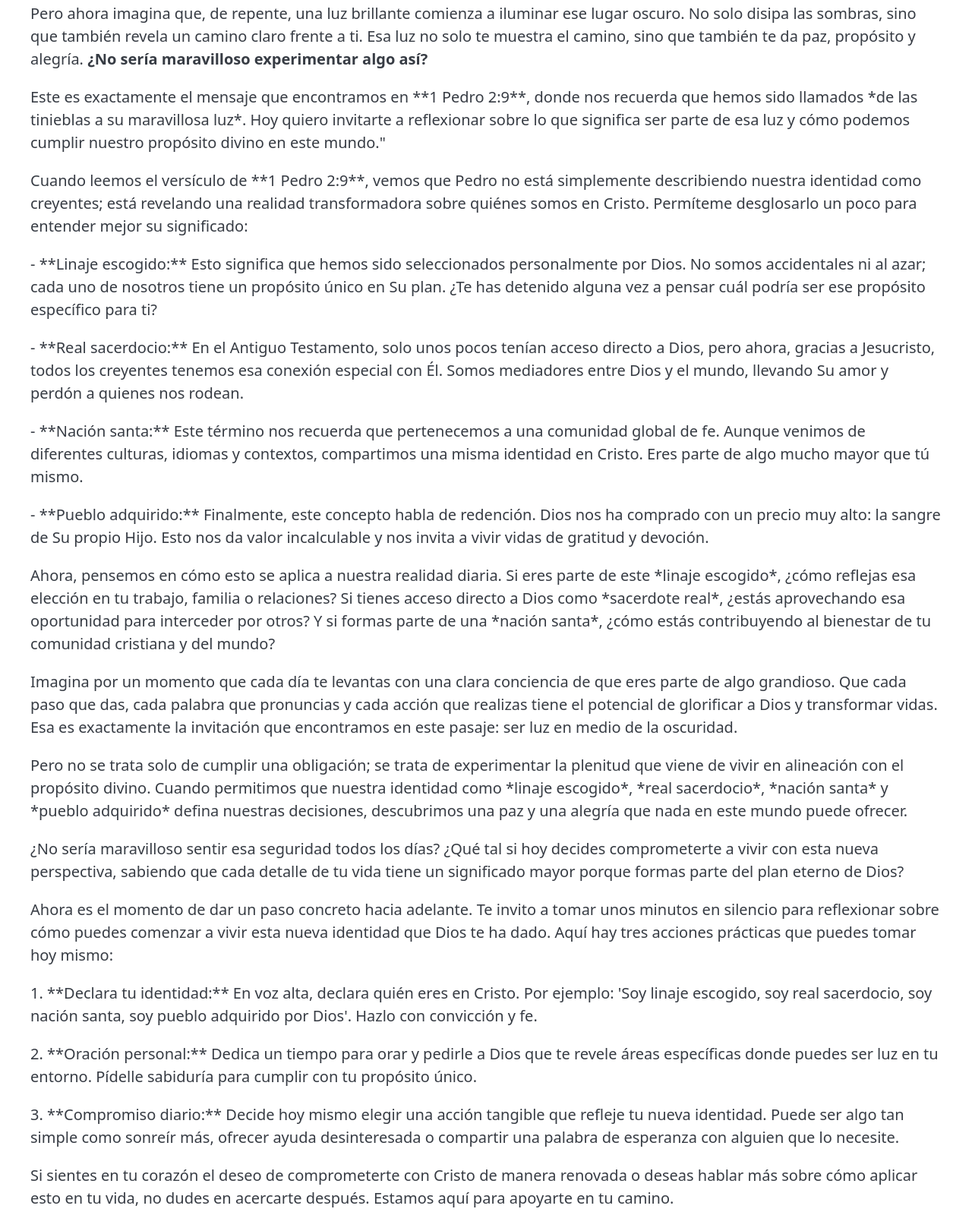
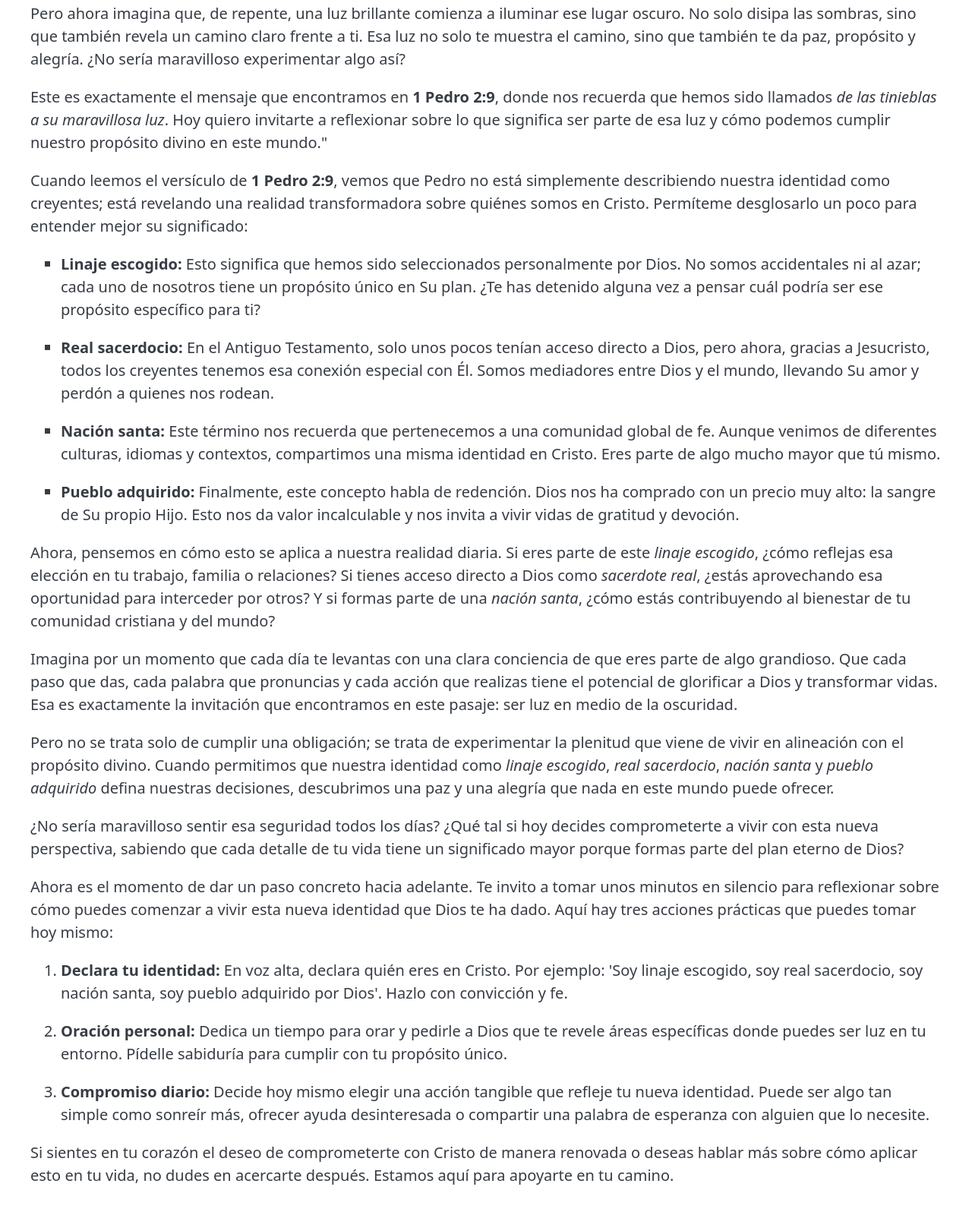
Before and after one commit to Eliezer516/pildorasdesalvacion, an Eleventy site: page src/posts/2025-02-07-de-las-tinieblas-a-la-luz-descubre-tu-proposito-como-pueblo-escogido-de-dios.md in a window 1280 px wide. Shown: the part 267-1863 px from the top of the page at 76% size. Built offline with nearby package versions, Linux system fonts and the light colour scheme; Eleventy itself is replaced by a stand-in of ours; files that its build step writes are made by us from their sources.

Commit message:
Update 2025-02-07-de-las-tinieblas-a-la-luz-descubre-tu-proposito-como-pueblo-escogido-de-dios.md

```diff
--- a/src/posts/2025-02-07-de-las-tinieblas-a-la-luz-descubre-tu-proposito-como-pueblo-escogido-de-dios.md
+++ b/src/posts/2025-02-07-de-las-tinieblas-a-la-luz-descubre-tu-proposito-como-pueblo-escogido-de-dios.md
@@ -1,38 +1,40 @@
 ---
 published: true
-date: 2025-02-07
-title: "De las Tinieblas a la Luz: Descubre Tu Propósito como Pueblo Escogido de Dios"
+date: 2025-02-07T00:00:00.000Z
+title: 'De las Tinieblas a la Luz: Descubre Tu Propósito como Pueblo Escogido de Dios'
 ---
+
+
 Imagina por un momento que estás en medio de una gran oscuridad. No puedes ver nada, ni siquiera tus propias manos frente a ti. Todo lo que escuchas son susurros confusos y voces distantes que no logras entender. Te sientes perdido, desconectado, como si nadie supiera dónde estás ni cuál es tu propósito. Esta imagen podría representar cómo muchas personas viven hoy en día: sin dirección, sin esperanza y sin sentido claro en sus vidas.
 
-Pero ahora imagina que, de repente, una luz brillante comienza a iluminar ese lugar oscuro. No solo disipa las sombras, sino que también revela un camino claro frente a ti. Esa luz no solo te muestra el camino, sino que también te da paz, propósito y alegría. **¿No sería maravilloso experimentar algo así?**
+Pero ahora imagina que, de repente, una luz brillante comienza a iluminar ese lugar oscuro. No solo disipa las sombras, sino que también revela un camino claro frente a ti. Esa luz no solo te muestra el camino, sino que también te da paz, propósito y alegría. ¿No sería maravilloso experimentar algo así?
 
-Este es exactamente el mensaje que encontramos en \*\*1 Pedro 2:9\*\*, donde nos recuerda que hemos sido llamados \*de las tinieblas a su maravillosa luz\*. Hoy quiero invitarte a reflexionar sobre lo que significa ser parte de esa luz y cómo podemos cumplir nuestro propósito divino en este mundo."
+Este es exactamente el mensaje que encontramos en **1 Pedro 2:9**, donde nos recuerda que hemos sido llamados *de las tinieblas a su maravillosa luz*. Hoy quiero invitarte a reflexionar sobre lo que significa ser parte de esa luz y cómo podemos cumplir nuestro propósito divino en este mundo."
 
-Cuando leemos el versículo de \*\*1 Pedro 2:9\*\*, vemos que Pedro no está simplemente describiendo nuestra identidad como creyentes; está revelando una realidad transformadora sobre quiénes somos en Cristo. Permíteme desglosarlo un poco para entender mejor su significado:
+Cuando leemos el versículo de **1 Pedro 2:9**, vemos que Pedro no está simplemente describiendo nuestra identidad como creyentes; está revelando una realidad transformadora sobre quiénes somos en Cristo. Permíteme desglosarlo un poco para entender mejor su significado:
 
-\- \*\*Linaje escogido:\*\* Esto significa que hemos sido seleccionados personalmente por Dios. No somos accidentales ni al azar; cada uno de nosotros tiene un propósito único en Su plan. ¿Te has detenido alguna vez a pensar cuál podría ser ese propósito específico para ti?
+- **Linaje escogido:** Esto significa que hemos sido seleccionados personalmente por Dios. No somos accidentales ni al azar; cada uno de nosotros tiene un propósito único en Su plan. ¿Te has detenido alguna vez a pensar cuál podría ser ese propósito específico para ti?
 
-\- \*\*Real sacerdocio:\*\* En el Antiguo Testamento, solo unos pocos tenían acceso directo a Dios, pero ahora, gracias a Jesucristo, todos los creyentes tenemos esa conexión especial con Él. Somos mediadores entre Dios y el mundo, llevando Su amor y perdón a quienes nos rodean.
+- **Real sacerdocio:** En el Antiguo Testamento, solo unos pocos tenían acceso directo a Dios, pero ahora, gracias a Jesucristo, todos los creyentes tenemos esa conexión especial con Él. Somos mediadores entre Dios y el mundo, llevando Su amor y perdón a quienes nos rodean.
 
-\- \*\*Nación santa:\*\* Este término nos recuerda que pertenecemos a una comunidad global de fe. Aunque venimos de diferentes culturas, idiomas y contextos, compartimos una misma identidad en Cristo. Eres parte de algo mucho mayor que tú mismo.
+- **Nación santa:** Este término nos recuerda que pertenecemos a una comunidad global de fe. Aunque venimos de diferentes culturas, idiomas y contextos, compartimos una misma identidad en Cristo. Eres parte de algo mucho mayor que tú mismo.
 
-\- \*\*Pueblo adquirido:\*\* Finalmente, este concepto habla de redención. Dios nos ha comprado con un precio muy alto: la sangre de Su propio Hijo. Esto nos da valor incalculable y nos invita a vivir vidas de gratitud y devoción.
+- **Pueblo adquirido:** Finalmente, este concepto habla de redención. Dios nos ha comprado con un precio muy alto: la sangre de Su propio Hijo. Esto nos da valor incalculable y nos invita a vivir vidas de gratitud y devoción.
 
-Ahora, pensemos en cómo esto se aplica a nuestra realidad diaria. Si eres parte de este \*linaje escogido\*, ¿cómo reflejas esa elección en tu trabajo, familia o relaciones? Si tienes acceso directo a Dios como \*sacerdote real\*, ¿estás aprovechando esa oportunidad para interceder por otros? Y si formas parte de una \*nación santa\*, ¿cómo estás contribuyendo al bienestar de tu comunidad cristiana y del mundo?
+Ahora, pensemos en cómo esto se aplica a nuestra realidad diaria. Si eres parte de este *linaje escogido*, ¿cómo reflejas esa elección en tu trabajo, familia o relaciones? Si tienes acceso directo a Dios como *sacerdote real*, ¿estás aprovechando esa oportunidad para interceder por otros? Y si formas parte de una *nación santa*, ¿cómo estás contribuyendo al bienestar de tu comunidad cristiana y del mundo?
 
 Imagina por un momento que cada día te levantas con una clara conciencia de que eres parte de algo grandioso. Que cada paso que das, cada palabra que pronuncias y cada acción que realizas tiene el potencial de glorificar a Dios y transformar vidas. Esa es exactamente la invitación que encontramos en este pasaje: ser luz en medio de la oscuridad.
 
-Pero no se trata solo de cumplir una obligación; se trata de experimentar la plenitud que viene de vivir en alineación con el propósito divino. Cuando permitimos que nuestra identidad como \*linaje escogido\*, \*real sacerdocio\*, \*nación santa\* y \*pueblo adquirido\* defina nuestras decisiones, descubrimos una paz y una alegría que nada en este mundo puede ofrecer.
+Pero no se trata solo de cumplir una obligación; se trata de experimentar la plenitud que viene de vivir en alineación con el propósito divino. Cuando permitimos que nuestra identidad como *linaje escogido*, *real sacerdocio*, *nación santa* y *pueblo adquirido* defina nuestras decisiones, descubrimos una paz y una alegría que nada en este mundo puede ofrecer.
 
 ¿No sería maravilloso sentir esa seguridad todos los días? ¿Qué tal si hoy decides comprometerte a vivir con esta nueva perspectiva, sabiendo que cada detalle de tu vida tiene un significado mayor porque formas parte del plan eterno de Dios?
 
 Ahora es el momento de dar un paso concreto hacia adelante. Te invito a tomar unos minutos en silencio para reflexionar sobre cómo puedes comenzar a vivir esta nueva identidad que Dios te ha dado. Aquí hay tres acciones prácticas que puedes tomar hoy mismo:
 
-1\. \*\*Declara tu identidad:\*\* En voz alta, declara quién eres en Cristo. Por ejemplo: 'Soy linaje escogido, soy real sacerdocio, soy nación santa, soy pueblo adquirido por Dios'. Hazlo con convicción y fe.
+1. **Declara tu identidad:** En voz alta, declara quién eres en Cristo. Por ejemplo: 'Soy linaje escogido, soy real sacerdocio, soy nación santa, soy pueblo adquirido por Dios'. Hazlo con convicción y fe.
 
-2\. \*\*Oración personal:\*\* Dedica un tiempo para orar y pedirle a Dios que te revele áreas específicas donde puedes ser luz en tu entorno. Pídelle sabiduría para cumplir con tu propósito único.
+2. **Oración personal:** Dedica un tiempo para orar y pedirle a Dios que te revele áreas específicas donde puedes ser luz en tu entorno. Pídelle sabiduría para cumplir con tu propósito único.
 
-3\. \*\*Compromiso diario:\*\* Decide hoy mismo elegir una acción tangible que refleje tu nueva identidad. Puede ser algo tan simple como sonreír más, ofrecer ayuda desinteresada o compartir una palabra de esperanza con alguien que lo necesite.
+3. **Compromiso diario:** Decide hoy mismo elegir una acción tangible que refleje tu nueva identidad. Puede ser algo tan simple como sonreír más, ofrecer ayuda desinteresada o compartir una palabra de esperanza con alguien que lo necesite.
 
 Si sientes en tu corazón el deseo de comprometerte con Cristo de manera renovada o deseas hablar más sobre cómo aplicar esto en tu vida, no dudes en acercarte después. Estamos aquí para apoyarte en tu camino.
```
